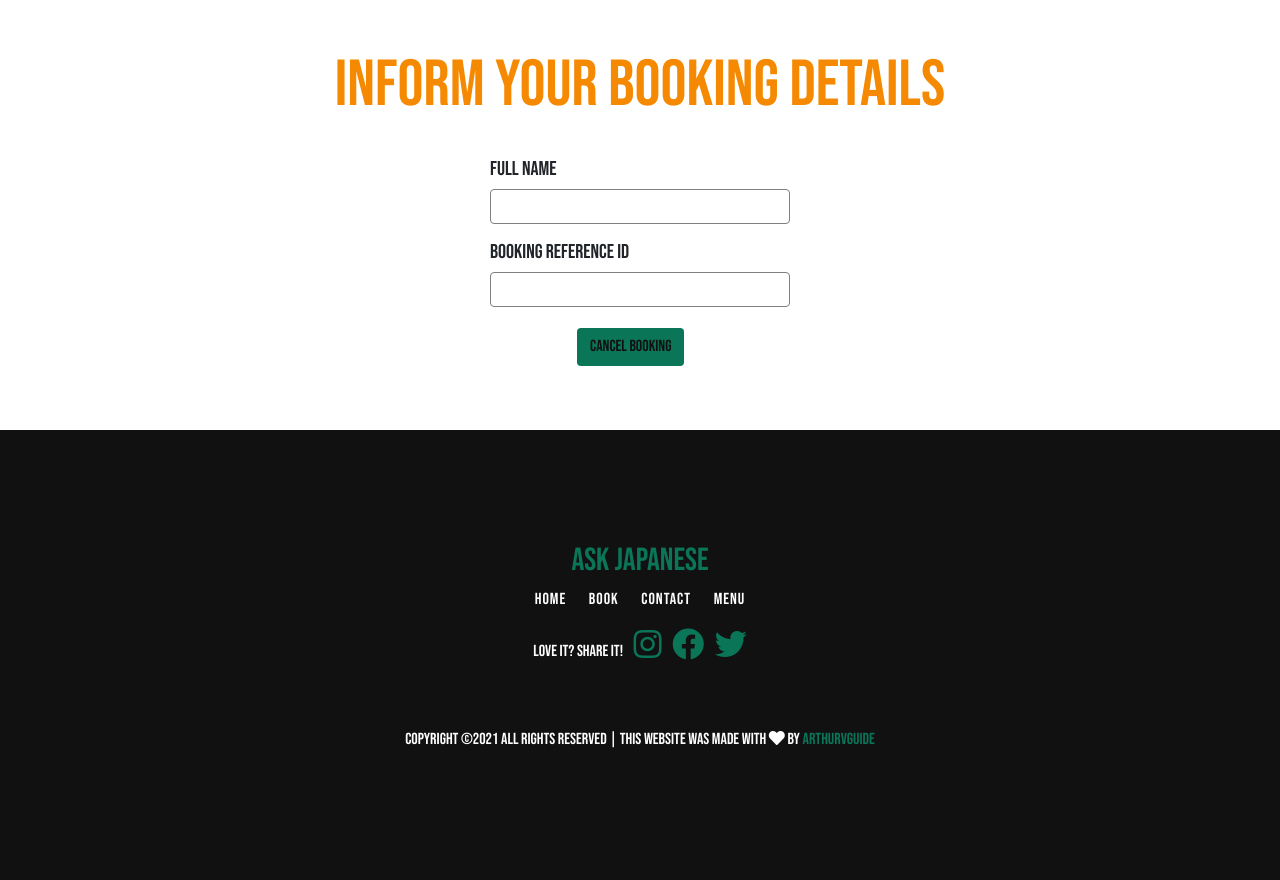
After one commit to arthurvguide/ask-japanese, a Django app: page /book/cancel/ in a window 1280 px wide. The commit adds this page. Shown: the part 731-1611 px from the top of the page. Run offline with Django 3.2, Linux system fonts and the light colour scheme; some libraries are stand-ins or nearby versions.

Commit message:
Create CancelForm and render it

```diff
--- a/book/forms.py
+++ b/book/forms.py
@@ -9,3 +9,9 @@ class BookingForm(forms.ModelForm):
 
         fields = ('full_name', 'party_size',
                   'booking_date_start', 'phone_number')
+
+
+class CancelForm(forms.Form):
+
+    your_name = forms.CharField(required=True, max_length=50)
+    your_booking_id = forms.IntegerField(required=True)
--- a/book/urls.py
+++ b/book/urls.py
@@ -4,4 +4,5 @@ from django.urls import path
 
 urlpatterns = [
     path('', views.BookingView.as_view(), name='book'),
+    path('cancel/', views.CancelView.as_view(), name='cancel')
 ]
--- a/book/views.py
+++ b/book/views.py
@@ -2,7 +2,7 @@ from django.shortcuts import render, get_object_or_404
 from datetime import datetime, date, timedelta, time
 from django.contrib import messages
 from django.views import View
-from .forms import BookingForm
+from .forms import BookingForm, CancelForm
 from .models import Booking, Table
 # Create your views here.
 
@@ -69,6 +69,18 @@ class BookingView(View):
                     'form': booking_form})
 
 
+class CancelView(View):
+
+    def get(self, request, *args, **kwargs):
+
+        return render(
+            request,
+            'book.cancel.html', {
+                'form': CancelForm()
+            }
+        )
+
+
 def get_right_table_available(required_start_time, required_size):
     """
     This method returns the smallest table available of the restaurant.
--- a/templates/base.html
+++ b/templates/base.html
@@ -51,7 +51,7 @@
           </a>
           <div class="dropdown-menu" aria-labelledby="navbarDropdownMenuLink">
             <a class="dropdown-item" href="{% url 'book' %}">Book a table</a>
-            <a class="dropdown-item" href="#">Cancel</a>
+            <a class="dropdown-item" href="{% url 'cancel' %}">Cancel</a>
           </div>
         </li>
       </ul>
--- /dev/null
+++ b/templates/book.cancel.html
@@ -0,0 +1,81 @@
+{% extends "base.html" %}
+{% load static %}
+
+{% block links  %}
+<link rel="stylesheet" href="{% static 'css/jquery.datetimepicker.min.css' %}">
+{% endblock %}
+
+{% block content %}
+<!--Hero Section-->
+<section>
+    <div class="hero-img hero-img-book">
+      <div class="hero-text">
+        <h1>Cancel</h1>
+      </div>
+    </div>
+</section>
+ <!--/.Hero Section-->
+
+ <!--Book Section-->
+<section class="booking-section">
+  <div class="row">
+    <div class="col">
+      <h2 class="booking-h2 text-center mt-5">inform your booking details</h2>
+    </div>
+  </div>
+
+  <div class="row text-center msg-div">
+    <div class="col-12">
+    {% if messages %}
+      {% for message in messages %}
+        <div class="alert alert-{{ message.tags }} pr-3 pl-3">
+          {{ message }}
+        </div>
+      {% endfor %}
+    {% endif %}
+  </div>
+  <div class="col-12">
+    {% if form.errors %}
+    {% for field in form %}
+        {% for error in field.errors %}
+           <div class="alert alert-danger">
+                <strong>{{ error|escape }}</strong>
+           </div>
+        {% endfor %}
+    {% endfor %}
+   {% endif %}
+  </div>
+  </div>
+  <div class="row p-3">
+    <div class="col d-flex justify-content-center">
+      <form class="booking-form mb-5" method="post">
+        {% csrf_token %}
+        <div class="row p-2">
+          <div class="col">
+            <h5>Full Name</h5>
+            {{ form.your_name }}
+          </div>
+        </div>
+        <div class="row p-2">
+          <div class="col">
+            <h5>Booking Reference ID</h5>
+            {{ form.your_booking_id }}
+          </div>
+        </div>
+        <button class="btn btn-booking" type="submit">Cancel Booking</button>
+      </form>
+    </div>
+  </div>
+</section>
+ <!--/.Book Section-->
+
+
+{%endblock%}
+
+{% block scripts %}
+
+<script src="{% static 'js/jquery.datetimepicker.full.min.js' %}"></script>
+<script src="{% static 'js/book.js' %}"></script>
+
+
+{% endblock %}
```
